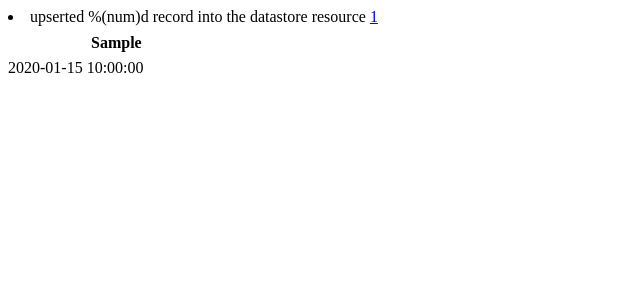
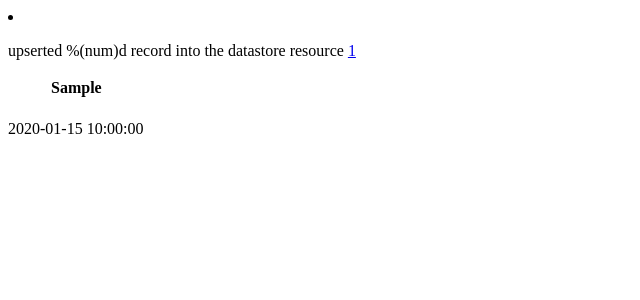
Before and after one commit to ckan/ckanext-dsaudit, a Python web app: template ckanext/dsaudit/templates/snippets/activities/changed_datastore.html in a window 1280 px wide. Shown: the top 300 px of the page, without its empty margins (0-640 px from the left). Run offline with Jinja, Linux system fonts and the light colour scheme; the template is opened without the code that fills it: most values are stand-ins (such as "Sample title", 1, 10 or a date in 2020); lists and menus that the app fills with data are empty.

Commit message:
2.9 style fixes

```diff
--- /dev/null
+++ b/ckanext/dsaudit/2.9_templates/snippets/activities/changed_datastore.html
@@ -0,0 +1,5 @@
+{% ckan_extends %}
+
+{% block icon %}
+  <i class="fa icon fa-plus"></i>
+{% endblock %}
--- /dev/null
+++ b/ckanext/dsaudit/2.9_templates/snippets/activities/created_datastore.html
@@ -0,0 +1,5 @@
+{% ckan_extends %}
+
+{% block icon %}
+  <i class="fa icon fa-code"></i>
+{% endblock %}
--- /dev/null
+++ b/ckanext/dsaudit/2.9_templates/snippets/activities/deleted_datastore.html
@@ -0,0 +1,5 @@
+{% ckan_extends %}
+
+{% block icon %}
+  <i class="fa icon fa-minus"></i>
+{% endblock %}
--- a/ckanext/dsaudit/templates/snippets/activities/changed_datastore.html
+++ b/ckanext/dsaudit/templates/snippets/activities/changed_datastore.html
@@ -3,10 +3,12 @@
 {% endmacro %}
 
 <li class="item {{ activity.activity_type|replace(' ', '-')|lower }}">
+  {% block icon %}
     <span class="fa-stack fa-lg">
       <i class="fa fa-circle fa-stack-2x icon"></i>
       <i class="fa fa-plus fa-stack-1x fa-inverse"></i>
     </span>
+  {% endblock %}
   {% if activity.data.method == 'insert' %}
     {% set msg=ngettext(
       '{actor} inserted %(num)d record into the datastore resource {resource}',
@@ -23,11 +25,13 @@
       '{actor} upserted %(num)d records into the datastore resource {resource}',
       activity.data.records|count) %}
   {% endif %}
+  <p>
     {{ msg.format(actor=ah.actor(activity), resource=resource(activity))|safe }}
+  </p>
 
   {% if activity.data.records %}
     {% set cols = h.dsaudit_data_columns(activity.data) %}
-    <div style="margin: 5px 0 0 80px;">
+    <div style="margin: 5px 0 0 40px;">
       <table class="table table-sm table-responsive">
         <thead>
           {% for c in cols %}<th scope="col">{{ c }}</th>{% endfor %}
@@ -49,7 +53,9 @@
       </table>
     </div>
   {% endif %}
+  <p>
     <span class="date" title="{{ h.render_datetime(activity.timestamp, with_hours=True) }}">
       {{ h.time_ago_from_timestamp(activity.timestamp) }}
     </span>
+  </p>
 </li>
--- a/ckanext/dsaudit/templates/snippets/activities/created_datastore.html
+++ b/ckanext/dsaudit/templates/snippets/activities/created_datastore.html
@@ -3,10 +3,12 @@
 {% endmacro %}
 
 <li class="item {{ activity.activity_type|replace(' ', '-')|lower }}">
+  {% block icon %}
     <span class="fa-stack fa-lg">
       <i class="fa fa-circle fa-stack-2x icon"></i>
       <i class="fa fa-code fa-stack-1x fa-inverse"></i>
     </span>
+  {% endblock %}
   {% if activity.data.get('existing') %}
     {% set msg=_('{actor} redefined the datastore table for resource {resource}') %}
   {% else %}
@@ -14,7 +16,7 @@
   {% endif %}
   {{ msg.format(actor=ah.actor(activity), resource=resource(activity))|safe }}
 
-  <div style="margin: 5px 0 0 80px;">
+  <div style="margin: 5px 0 0 40px;">
     <table class="table table-striped table-bordered table-condensed" data-module="table-toggle-more">
       <thead>
         {% block resouce_data_dictionary_headers %}
@@ -33,7 +35,9 @@
       {% endblock %}
     </table>
   </div>
+  <p>
     <span class="date" title="{{ h.render_datetime(activity.timestamp, with_hours=True) }}">
       {{ h.time_ago_from_timestamp(activity.timestamp) }}
     </span>
+  </p>
 </li>
```
Also changed, not shown: ckanext/dsaudit/templates/snippets/activities/deleted_datastore.html (+9 -2 lines). Lines whose indentation alone changed are shown as unchanged.
